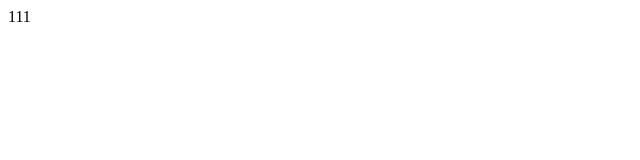
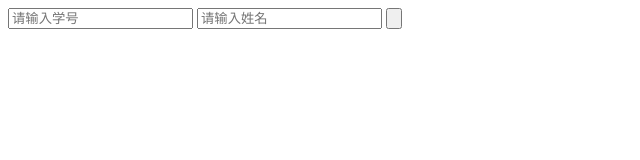
Before and after one commit to Mr-huangyh/Mr-huangyh.github.io, a plain HTML site: page index.html in a window 1280 px wide. Shown: the whole page, without its empty margins (0-640 px from the left). Drawn offline with Linux system fonts and the light colour scheme.

Commit message:
index.html

```diff
--- a/index.html
+++ b/index.html
@@ -5,6 +5,12 @@
 	<title></title>
 </head>
 <body>
-	111
+	<div id="app">
+		<div class="checkInfoMation">
+			<input type="text" name="stuNum" placeholder="请输入学号">
+			<input type="text" name="name" placeholder="请输入姓名">
+			<input type="button">
+		</div>
+	</div>
 </body>
 </html>
```
